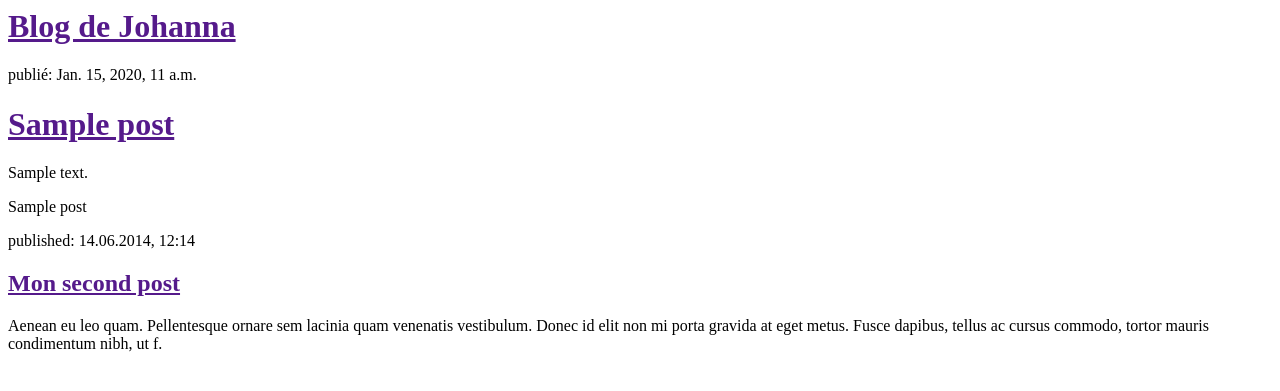
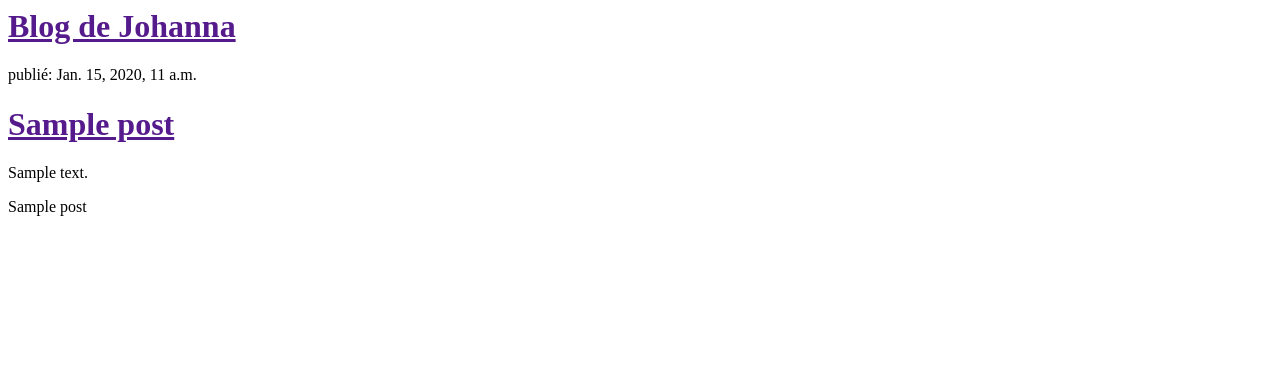
Before and after one commit to johannag33/my-first-blog, a Django app: template blog/templates/blog/post_list.html in a window 1280 px wide. Shown: the top 391 px of the page. Run offline with Django 3.2, Linux system fonts and the light colour scheme; the template is opened without the code that fills it: values that come from a table or form of the project are taken from there, others are empty; tables that the repository leaves empty hold one stand-in row (values such as "Sample post").

Commit message:
Modif VV4

```diff
--- a/blog/templates/blog/post_list.html
+++ b/blog/templates/blog/post_list.html
@@ -16,11 +16,6 @@
 	    </div>
 	{% endfor %}
 
-        <div>
-            <p>published: 14.06.2014, 12:14</p>
-            <h2><a href="">Mon second post</a></h2>
-            <p>Aenean eu leo quam. Pellentesque ornare sem lacinia quam venenatis vestibulum. Donec id elit non mi porta gravida at eget metus. Fusce dapibus, tellus ac cursus commodo, tortor mauris condimentum nibh, ut f.</p>
-        </div>
 
     </body>
 </html>
```
